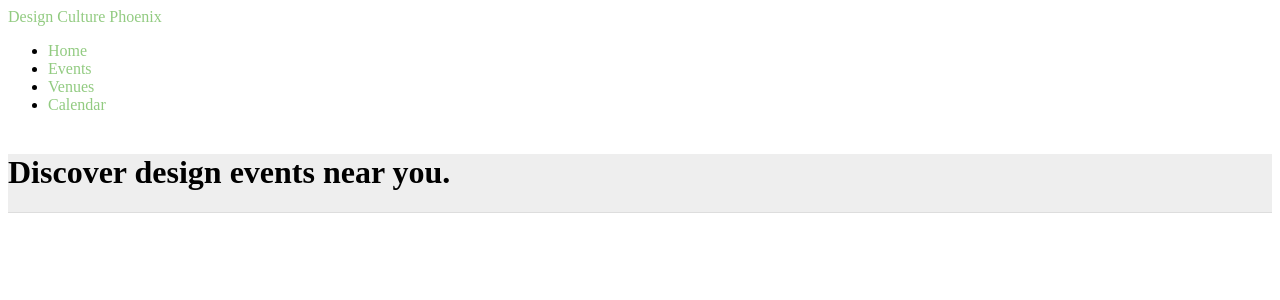
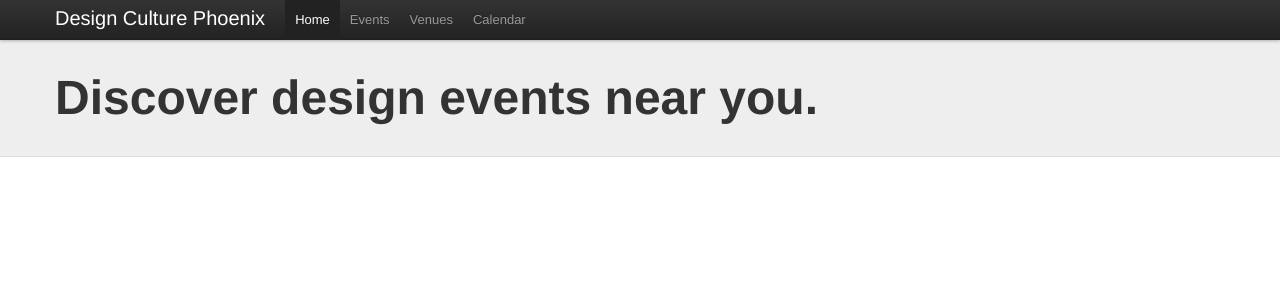
Before and after one commit to joeydi/Design-Culture, a Python web app: template templates/base.html in a window 1280 px wide. Shown: the top 300 px of the page. Run offline with Jinja, Linux system fonts and the light colour scheme; the template is opened without the code that fills it, so the values that code supplies are empty; some libraries are stand-ins or nearby versions.

Commit message:
single css include

```diff
--- a/templates/base.html
+++ b/templates/base.html
@@ -12,9 +12,7 @@
         <![endif]-->
         {% endblock %}
         {% block head_links %}
-        <link href="/static/css/bootstrap.css" rel="stylesheet">
-        <link href="/static/css/bootstrap-responsive.css" rel="stylesheet">
-        <link href="/static/css/style.css" rel="stylesheet">
+        <link href="/static/css/screen.css" rel="stylesheet">
         {% endblock %}
     </head>
     <body class="{% block bodyclass %}{% endblock %}">
@@ -39,7 +37,7 @@
             </div>
         </div>
         <div id="header">
-            <div class="container hero-unit">
+            <div class="container">
                 <h1>Discover design events near you.</h1>
             </div>
         </div>
```
